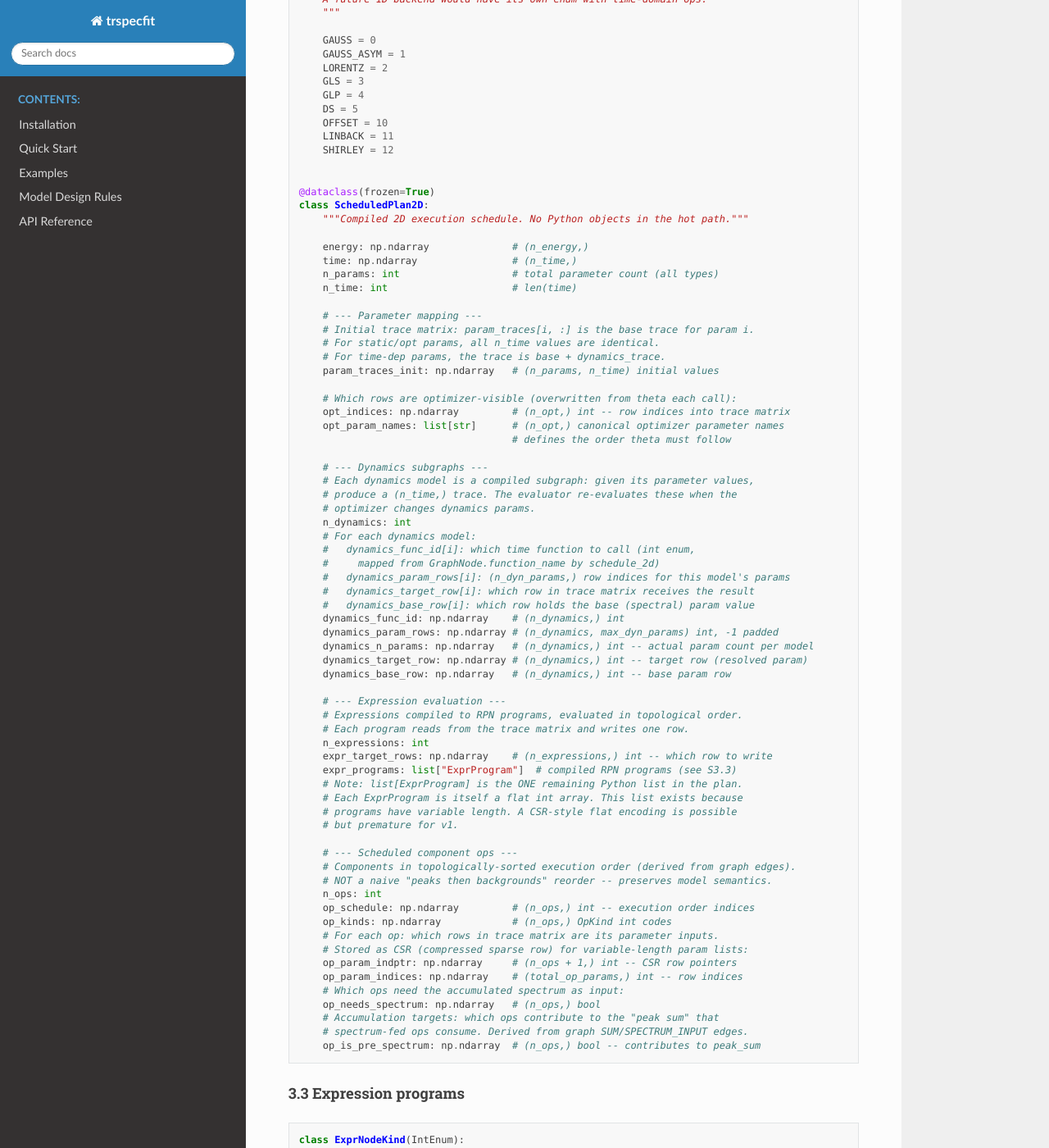
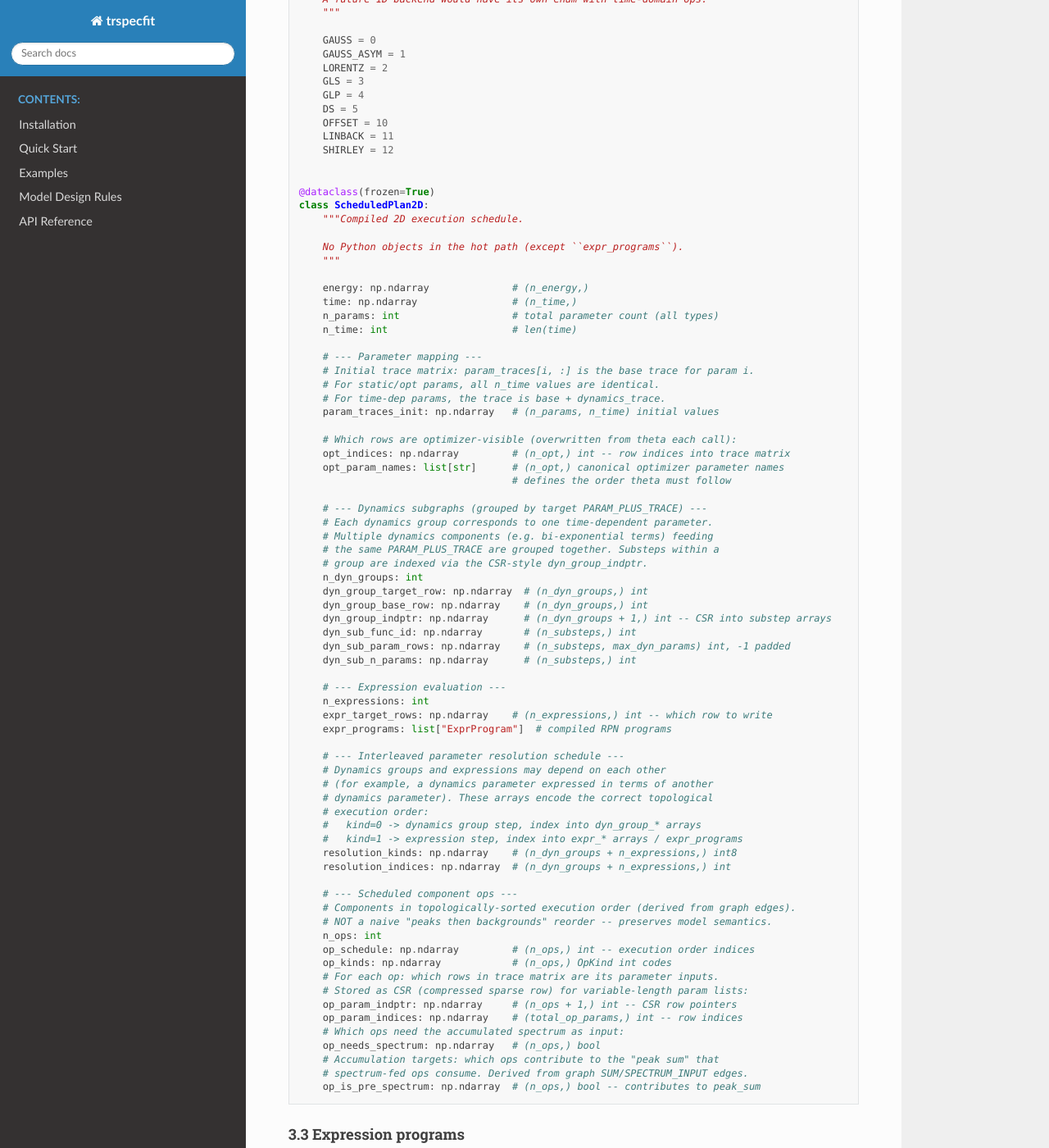
Before and after one commit to InfinityMonkeyAtWork/time-resolved-spectroscopy-fit, a Sphinx documentation site: the page built from docs/design/execution_plan.md, in a window 1280 px wide and 1400 px high, scrolled down 9098 px. Shown: the whole window at 82% size. Built offline with Sphinx 7.4.7 and the Read the Docs theme 3.1.0, drawn with Linux system fonts in a browser that asks for light colours; some of the changed text lies outside the part shown.

Commit message:
update execution plan
execution plan was stale. updating to reflect what was actually implemented

````diff
--- a/docs/design/execution_plan.md
+++ b/docs/design/execution_plan.md
@@ -492,7 +492,10 @@
 
 @dataclass(frozen=True)
 class ScheduledPlan2D:
-    """Compiled 2D execution schedule. No Python objects in the hot path."""
+    """Compiled 2D execution schedule.
+
+    No Python objects in the hot path (except ``expr_programs``).
+    """
 
     energy: np.ndarray              # (n_energy,)
     time: np.ndarray                # (n_time,)
@@ -510,33 +513,33 @@
     opt_param_names: list[str]      # (n_opt,) canonical optimizer parameter names
                                     # defines the order theta must follow
 
-    # --- Dynamics subgraphs ---
-    # Each dynamics model is a compiled subgraph: given its parameter values,
-    # produce a (n_time,) trace. The evaluator re-evaluates these when the
-    # optimizer changes dynamics params.
-    n_dynamics: int
-    # For each dynamics model:
-    #   dynamics_func_id[i]: which time function to call (int enum,
-    #     mapped from GraphNode.function_name by schedule_2d)
-    #   dynamics_param_rows[i]: (n_dyn_params,) row indices for this model's params
-    #   dynamics_target_row[i]: which row in trace matrix receives the result
-    #   dynamics_base_row[i]: which row holds the base (spectral) param value
-    dynamics_func_id: np.ndarray    # (n_dynamics,) int
-    dynamics_param_rows: np.ndarray # (n_dynamics, max_dyn_params) int, -1 padded
-    dynamics_n_params: np.ndarray   # (n_dynamics,) int -- actual param count per model
-    dynamics_target_row: np.ndarray # (n_dynamics,) int -- target row (resolved param)
-    dynamics_base_row: np.ndarray   # (n_dynamics,) int -- base param row
+    # --- Dynamics subgraphs (grouped by target PARAM_PLUS_TRACE) ---
+    # Each dynamics group corresponds to one time-dependent parameter.
+    # Multiple dynamics components (e.g. bi-exponential terms) feeding
+    # the same PARAM_PLUS_TRACE are grouped together. Substeps within a
+    # group are indexed via the CSR-style dyn_group_indptr.
+    n_dyn_groups: int
+    dyn_group_target_row: np.ndarray  # (n_dyn_groups,) int
+    dyn_group_base_row: np.ndarray    # (n_dyn_groups,) int
+    dyn_group_indptr: np.ndarray      # (n_dyn_groups + 1,) int -- CSR into substep arrays
+    dyn_sub_func_id: np.ndarray       # (n_substeps,) int
+    dyn_sub_param_rows: np.ndarray    # (n_substeps, max_dyn_params) int, -1 padded
+    dyn_sub_n_params: np.ndarray      # (n_substeps,) int
 
     # --- Expression evaluation ---
-    # Expressions compiled to RPN programs, evaluated in topological order.
-    # Each program reads from the trace matrix and writes one row.
     n_expressions: int
     expr_target_rows: np.ndarray    # (n_expressions,) int -- which row to write
-    expr_programs: list["ExprProgram"]  # compiled RPN programs (see S3.3)
-    # Note: list[ExprProgram] is the ONE remaining Python list in the plan.
-    # Each ExprProgram is itself a flat int array. This list exists because
-    # programs have variable length. A CSR-style flat encoding is possible
-    # but premature for v1.
+    expr_programs: list["ExprProgram"]  # compiled RPN programs
+
+    # --- Interleaved parameter resolution schedule ---
+    # Dynamics groups and expressions may depend on each other
+    # (for example, a dynamics parameter expressed in terms of another
+    # dynamics parameter). These arrays encode the correct topological
+    # execution order:
+    #   kind=0 -> dynamics group step, index into dyn_group_* arrays
+    #   kind=1 -> expression step, index into expr_* arrays / expr_programs
+    resolution_kinds: np.ndarray    # (n_dyn_groups + n_expressions,) int8
+    resolution_indices: np.ndarray  # (n_dyn_groups + n_expressions,) int
 
     # --- Scheduled component ops ---
     # Components in topologically-sorted execution order (derived from graph edges).
@@ -727,20 +730,34 @@
        - Contiguous: opt params first (so theta maps to a slice),
          then static, then computed
 
-    3. Compile dynamics subgraphs
+    3. Compile grouped dynamics subgraphs
        - For each DYNAMICS_TRACE node:
          * Record function ID (expFun -> 0, sinFun -> 1, etc.)
          * Record param row indices (from PARAM_INPUT edges)
-         * Record target row and base row
+         * Record the PARAM_PLUS_TRACE target row and its base row
+       - Group all DYNAMICS_TRACE nodes feeding the same
+         PARAM_PLUS_TRACE into one dynamics group
+       - Pack groups as CSR-style arrays:
+         dyn_group_target_row / dyn_group_base_row / dyn_group_indptr,
+         plus flat dyn_sub_* arrays for the grouped substeps
 
     4. Compile expressions
        - For each EXPRESSION node (in topological order):
          * Parse expr_string into RPN using Python ast module
          * Reject unsupported AST nodes (function calls, etc.)
          * Resolve param references to trace matrix row indices
+           (using EXPR_REF edges as the source of truth)
          * Encode as flat int64 array
 
-    5. Schedule component ops
+    5. Build interleaved parameter-resolution schedule
+       - Walk topo order and emit:
+         * expression steps when EXPRESSION nodes appear
+         * one dynamics-group step at the last DYNAMICS_TRACE node in
+           each group, so all prerequisite expressions are already
+           resolved before that group is evaluated
+       - Store as resolution_kinds / resolution_indices
+
+    6. Schedule component ops
        - Topological order from graph edges determines execution order
        - For each COMPONENT_EVAL / SPECTRUM_FED_OP node:
          * Record OpKind
@@ -750,13 +767,15 @@
          accumulated peak sum (inputs to the SUM node that feeds
          SPECTRUM_FED_OP nodes)
 
-    6. Initialize trace matrix
+    7. Initialize trace matrix
        - For static params: fill row with repeated scalar
        - For opt params: fill row with repeated initial value
-       - For time-dep params: evaluate dynamics at initial values,
-         compute base + trace
+       - Replay the same interleaved resolution schedule used by the
+         runtime evaluator:
+         * dynamics group -> base + sum(substep traces)
+         * expression -> evaluate RPN program against current trace matrix
 
-    7. Pack into ScheduledPlan2D, return
+    8. Pack into ScheduledPlan2D, return
 ```
 
 #### Critical invariants
@@ -790,19 +809,19 @@
        a. Copy plan.param_traces_init -> traces  (n_params, n_time) scratch
        b. Broadcast optimizer params into trace matrix:
           traces[plan.opt_indices, :] = theta[:, np.newaxis]
-       c. Recompute dynamics traces:
-          For each dynamics model i:
-            - Gather params: p = traces[dynamics_param_rows[i], 0]
-              (take column 0 since dynamics params are constant over time)
-            - Call dynamics function(plan.time, *p) -> (n_time,) trace
-            - Write resolved value:
-              traces[dynamics_target_row[i], :] =
-                traces[dynamics_base_row[i], :] + trace
-       d. Evaluate expressions (in topological order):
-          For each expression program:
-            - Execute RPN against traces matrix
-            - All operands are (n_time,) rows; arithmetic broadcasts
-            - Write result row: traces[expr_target_row, :] = result
+       c. Execute the interleaved resolution schedule:
+          For each step in (resolution_kinds, resolution_indices):
+            - If kind == dynamics group:
+              * target = dyn_group_target_row[idx]
+              * start from traces[target, :] = traces[base_row, :]
+              * for each grouped substep:
+                - Gather params from traces[dyn_sub_param_rows[s], 0]
+                - Call dynamics function(plan.time, *p) -> (n_time,) trace
+                - Accumulate into the target row
+            - If kind == expression:
+              * Execute RPN against traces matrix
+              * All operands are (n_time,) rows; arithmetic broadcasts
+              * Write result row: traces[expr_target_rows[idx], :] = result
 
     2. COMPONENT EVALUATION (in scheduled order)
        result = zeros(n_time, n_energy)
@@ -826,27 +845,29 @@
 
 #### Component evaluation dispatch
 
-Each `OpKind` maps to a broadcastable evaluation function. These are
-thin wrappers that accept `(n_time, 1)` params and `(1, n_energy)`
-energy, producing `(n_time, n_energy)` output:
+Each `OpKind` maps directly to the shared kernels in
+`src/trspecfit/functions/energy.py`, which are the single source of
+truth for component math. Peak functions broadcast naturally with
+`(n_time, 1)` params and `(1, n_energy)` energy; `Offset`, `LinBack`,
+and `Shirley` are written to support both 1D and broadcasted 2D inputs:
 
 ```python
-def eval_GLP(energy, A, x0, F, m):
-    """energy: (1, n_e), A/x0/F/m: (n_t, 1) -> (n_t, n_e)"""
-    return A * np.exp(-((x - x0) / F)**2 * 4 * np.log(2) * (1 - m)) \
-             / (1 + 4 * m * ((x - x0) / F)**2)
-
-def eval_Shirley(energy, pShirley, spectrum):
-    """spectrum: (n_t, n_e) -> (n_t, n_e)"""
-    return pShirley * np.cumsum(spectrum[:, ::-1], axis=1)[:, ::-1]
+_OP_DISPATCH = {
+    OpKind.GAUSS: (fcts_energy.Gauss, 3, False),
+    OpKind.GLP: (fcts_energy.GLP, 4, False),
+    OpKind.OFFSET: (fcts_energy.Offset, 1, False),
+    OpKind.LINBACK: (fcts_energy.LinBack, 4, False),
+    OpKind.SHIRLEY: (fcts_energy.Shirley, 1, True),
+}
 ```
 
-Shirley's cumsum is along axis=1 (energy), which is correct for 2D.
+Shirley should use axis-agnostic last-axis operations (`axis=-1`) so the
+same implementation works for both 1D and batched inputs.
 
 #### Dynamics function dispatch
 
 Dynamics functions are called once per residual call on the full time
-axis. The evaluator maps dynamics_func_id to the existing functions
+axis. The evaluator maps `dyn_sub_func_id` to the existing functions
 from `functions/time.py`:
 
 ```python
@@ -882,29 +903,41 @@
     -> return residual.flatten()
 ```
 
-#### New call chain
+#### New call chain (implemented)
 ```
-# Before fitting:
+# Default project setting:
+project.spec_fun_str = "fit_model_gir"
+
+# Before a lowerable 2D fit:
 graph = build_graph(model)
 plan = schedule_2d(graph)
+theta_indices = precompute_indices(model.parameter_names, plan.opt_param_names)
 
 # During fitting:
-lmfit.minimize(residual_fun_lowered, params, ..., args=(plan,))
-  -> residual_fun_lowered(params, x, data, ..., args=(plan,))
-    -> theta = extract_theta(params)          # flat array from lmfit
-    -> spectrum_2d = evaluate_2d(plan, theta)  # THE HOT PATH (vectorized)
+lmfit.minimize(residual_fun, params, ..., args=(plan, theta_indices))
+  -> residual_fun(params, x, data, ..., fit_fun_str="fit_model_gir")
+    -> par_extract(params) -> full par_values list
+    -> fit_model_gir(x, par_values, True, plan, theta_indices)
+      -> theta = par_values[theta_indices]
+      -> spectrum_2d = evaluate_2d(plan, theta)  # THE HOT PATH (vectorized)
     -> residual = data - spectrum_2d
     -> return residual.flatten()
 ```
 
-The model object is still needed for:
-- Building the graph (`build_graph(model)`)
-- Writing results back after fitting (`model.update_value(final_params)`)
-- Plotting, describe, save -- all post-fit operations
-
-`File.fit_2d` checks `can_lower_2d(graph)`: if True, compiles with
-`schedule_2d` and uses the fast path; if False, falls back to the
-interpreter.
+Implemented Phase 4 behavior:
+- `fit_model_gir` is a dispatcher, not a 2D-only leaf. It uses the
+  compiled backend only for lowerable 2D fits and delegates to
+  `fit_model_mcp` for 1D fits or non-lowerable 2D fits.
+- `fit_model_mcp` remains the explicit interpreter mode.
+- `fit_model_compare` is the validation mode. For lowerable 2D fits it
+  runs GIR and interpreter, compares with `assert_allclose`, and returns
+  the GIR result. Otherwise it delegates to the interpreter.
+- `File.fit_2d` only builds a graph / plan when `spec_fun_str` is
+  `fit_model_gir` or `fit_model_compare`.
+- After fitting, `File.fit_2d` copies `result[1].params` back into
+  `model.lmfit_pars` before plotting / saving, because `fit_wrapper`
+  optimizes a deepcopy and the GIR path does not mutate model state on
+  every residual call.
 
 
 ### 8. Scope boundaries -- what compiles in v1 vs later
@@ -961,10 +994,10 @@
 
 This validation runs:
 - In the test suite, for every test model that `can_lower_2d()` accepts
-- On first call during fitting (compare interpreter and compiled output
-  at initial parameters before handing off to optimizer)
-- Optionally on every Nth residual call during fitting (controlled by
-  debug flag, off by default)
+- In explicit compare mode during fitting via
+  `spec_fun_str="fit_model_compare"`
+- On fallback cases, compare mode delegates to the interpreter so
+  behavior matches the non-GIR path
 
 
 ### 10. Future: backends and Jacobians
@@ -1063,11 +1096,13 @@
 **Step 2.2: `schedule_2d(graph) -> ScheduledPlan2D`**
 - Topological sort of graph nodes
 - Assign trace matrix rows (opt first, then static, then computed)
-- Compile dynamics subgraphs to flat param/target row arrays
+- Compile grouped dynamics subgraphs to flat `dyn_group_*` / `dyn_sub_*` arrays
 - Compile expressions to RPN programs
+- Build an interleaved `resolution_kinds` / `resolution_indices` schedule
 - Schedule component ops in topological order
 - CSR-encode component param maps
-- Initialize trace matrix from model's current parameter values
+- Initialize the trace matrix by replaying the same interleaved
+  dynamics/expression schedule at the model's current parameter values
 - Derive op_is_pre_spectrum from graph edges
 
 **Step 2.3: Structural validation**
@@ -1079,47 +1114,74 @@
 
 ### Phase 3: Evaluator
 
-**Step 3.1: Broadcastable component functions**
-- Write eval_Gauss, eval_GLP, eval_GLS, eval_DS, etc.
-- Each accepts `(1, n_energy)` energy and `(n_time, 1)` params
-- eval_Shirley: uses `np.cumsum(..., axis=1)` for 2D
-- eval_Offset: broadcasts scalar to `(n_time, n_energy)`
-- eval_LinBack: piecewise linear, works on `(n_time, n_energy)` grid
-- Unit test each against original function (1D match, then 2D broadcast)
+**Step 3.1: Consolidate shared energy kernels**
+- Use `src/trspecfit/functions/energy.py` as the single source of truth
+  for component math
+- Make `Shirley`, `Offset`, and `LinBack` work for both 1D and
+  broadcasted 2D inputs
+- Keep peak functions shared; they already broadcast naturally
+- Add direct tests for 1D equivalence plus broadcast/shape correctness
 
 **Step 3.2: `evaluate_2d(plan, theta) -> ndarray`**
 - Implement algorithm from section 6
 - Trace matrix copy + opt param broadcast
-- Dynamics trace recomputation
-- RPN expression evaluation
+- Interleaved dynamics-group and expression resolution
 - Component dispatch loop with CSR param gather
+- Dispatch components directly to shared `functions.energy` kernels
 - Spectrum-fed ops (Shirley) get peak_sum
 
 **Step 3.3: Full numerical validation**
 - For every test model that `can_lower_2d()` accepts:
   compare interpreter vs `evaluate_2d` output at multiple theta values
 - Test with: all static params, some time-dependent, expressions
-  referencing time-dep params, Shirley + peaks, LinBack + peaks
+  referencing time-dep params, dynamics-internal expressions,
+  Shirley + peaks, LinBack + peaks
 - Verify parameter update: change theta, re-evaluate, compare
 
 
-### Phase 4: Integration
+### Phase 4: Integration (implemented)
 
-**Step 4.1: Wire into fit pipeline**
-- Add lowered branch in `fit_model_mcp` or new function (`fit_model_gir`)
-- `File.fit_2d` checks `can_lower_2d()`: if True, builds graph, compiles
-  with `schedule_2d`, uses fast path; if False, falls back to interpreter
-- Residual function extracts theta and calls `evaluate_2d`
+**Step 4.1: Dispatch and defaults**
+- Added `fit_model_gir(...)` in `spectra.py` as the public fast-path
+  dispatcher
+- Changed the default `Project.spec_fun_str` from `fit_model_mcp` to
+  `fit_model_gir`
+- `fit_model_gir` uses the compiled backend only for lowerable 2D fits;
+  otherwise it delegates to `fit_model_mcp`
+- `File.fit_2d` builds the graph / plan once per fit and precomputes
+  `theta_indices` for mapping the full optimizer parameter vector to the
+  compact `theta` expected by `evaluate_2d`
+- `fit_model_mcp` remains available as explicit interpreter mode
 
-**Step 4.2: Result writeback**
-- After fitting, write final theta back to `model.lmfit_pars`
-- All existing post-fit code (plotting, saving, CI) works unchanged
+**Step 4.2: Validation mode**
+- Added `fit_model_compare(...)` in `spectra.py`
+- For lowerable 2D fits it runs GIR and interpreter, compares with
+  `np.testing.assert_allclose`, and returns the GIR result
+- For 1D fits and non-lowerable 2D fits it delegates to
+  `fit_model_mcp`
+- The validation contract is numerical agreement (`allclose`), not
+  bitwise identity
 
-**Step 4.3: Benchmarking**
-- Time the profiling example (400 x 440, 4 free params) with both paths
-- Measure: total fit time, per-iteration time, parameter overhead
-- Target: >= 3x speedup on the example case (eliminating 28% param
-  overhead + 16% dispatch overhead = 44%, plus vectorized math gains)
+**Step 4.3: Result writeback**
+- After `fit_wrapper` returns, `File.fit_2d` copies
+  `result[1].params` back into `model.lmfit_pars`
+- This is required because `fit_wrapper` optimizes a deepcopy and the
+  GIR hot path does not mutate model state on each residual call
+- Existing post-fit code (`save_2d_fit`, plotting, exports) then works
+  unchanged
+
+**Step 4.4: Test coverage**
+- Added direct residual parity tests for GIR vs interpreter, including
+  sliced residuals
+- Added end-to-end `File.fit_2d` coverage for compare mode and
+  parameter writeback
+- Existing round-trip tests continue to exercise the default GIR path on
+  lowerable models
+
+**Step 4.5: Benchmarking**
+- Benchmarking was not implemented in Phase 4
+- Performance measurement remains a follow-up item before deeper
+  optimization work
 
 
 ### Phase 5: Optimization (post-validation)
````
Also changed, not shown: other parts of docs/design/execution_plan.md (+1 -1 lines).
